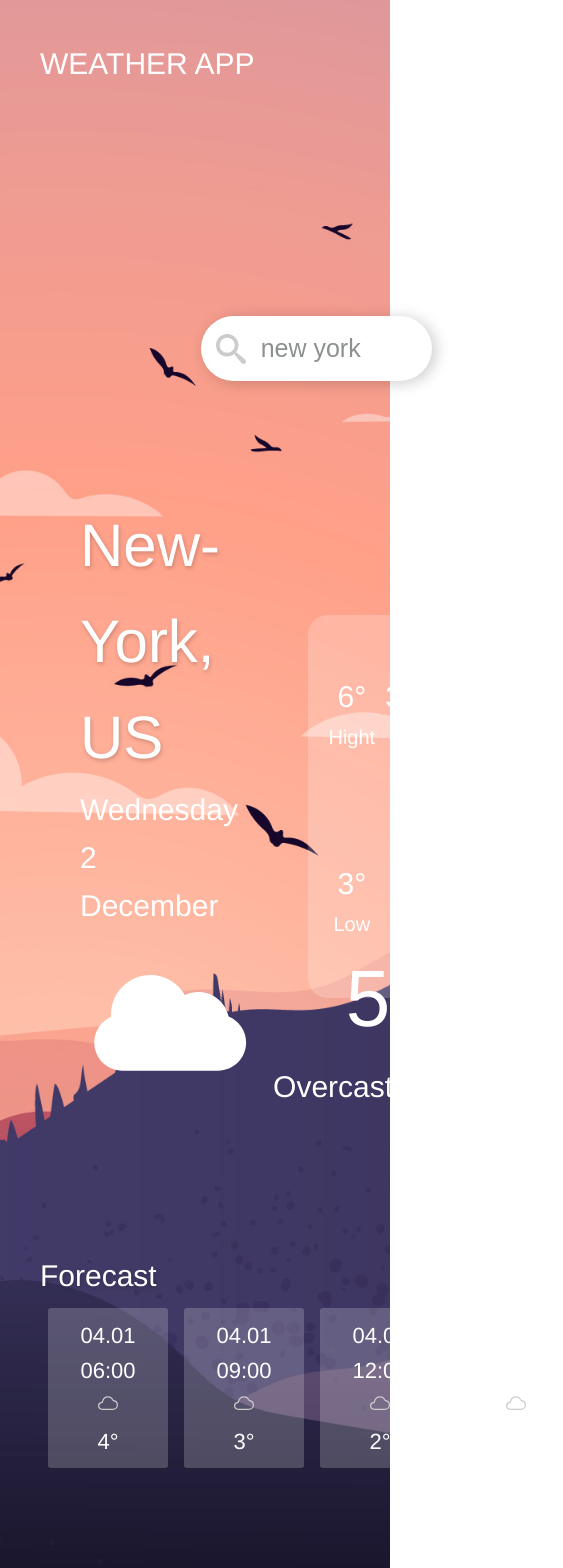
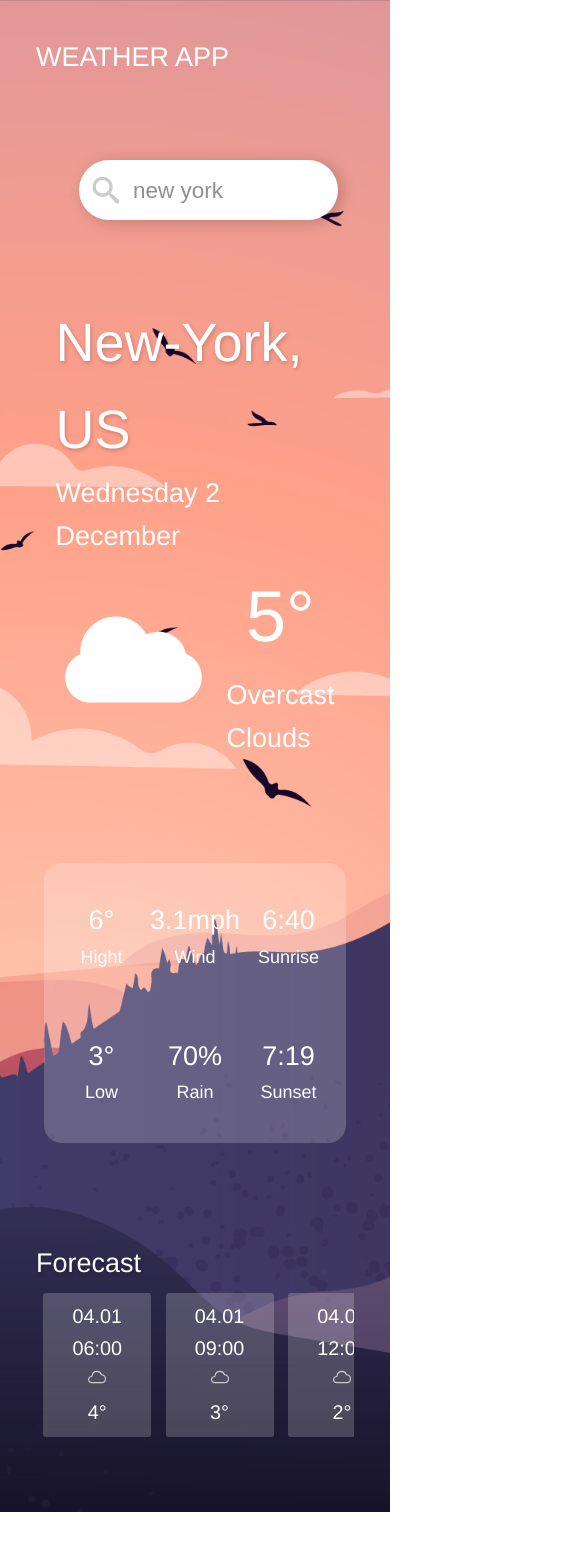
Before and after one commit to barsh11/WeatherApp, a React (Create React App) app: page / in a window 390 px wide. Shown: the top 1568 px of the page, 563 px wide, since content can reach past the window. After the commit the page ends 1512 px from the top, so only its background shows below. Built offline with nearby package versions, Linux system fonts and the light colour scheme.

Commit message:
added responsiveness

```diff
--- a/src/App.js
+++ b/src/App.js
@@ -4,13 +4,14 @@ import GlobalStyle from './style/globalStyle';
 import Typography from './components/UI/Typography/Typography';
 import img from './assets/coverPhoto.jpg';
 import Input from './components/UI/Input/Input';
-import DailyReview from './components/CurrConditions/CurrConditions';
+import CurrConditions from './components/CurrConditions/CurrConditions';
 import CurrParameters from './components/CurrParameters/CurrParameters';
 import Forecast from './components/Forecast/Forecast';
 
 const Sdiv= styled.div`
   width: 100%;
   height: 100%;
+  min-height: 100vh;
   padding: 4rem;
 
   background-image: url(${img});
@@ -23,6 +24,16 @@ const Sdiv= styled.div`
   grid-gap: 1rem;
   align-items: center;
   justify-items: center;
+
+  @media only screen and (max-width: 56.25em){
+    grid-template-rows: 1fr 1fr 3.5fr 2.5fr 2fr;
+    grid template-columns: 1fr;
+  }
+
+  @media only screen and (max-width: 31.25em){
+    grid-template-rows: 0.3fr 0.5fr 2fr 1.5fr 1fr;
+    grid-gap: 0.8rem;
+  }
 `;
 
 const SLabel= styled(Typography)`
@@ -38,21 +49,35 @@ const SInput= styled(Input)`
   grid-column: 1 / -1;
 `;
 
-const SDailyReview= styled(DailyReview)`
+const SCurrConditions= styled(CurrConditions)`
   grid-row: 3 / span 1;
   grid-column: 1 / span 1;
 
   justify-self: start;
+
+  @media only screen and (max-width: 56.25em){
+    grid-column: 1 / -1;
+    justify-self: center;
+  }
 `;
 
 const SCurrParameters= styled(CurrParameters)`
   grid-row: 3 / span 1;
   grid-column: 2 / span 1;
+
+  @media only screen and (max-width: 56.25em){
+    grid-row: 4 / span 1;
+    grid-column: 1 / -1;
+  }
 `;
 
 const SForecast= styled(Forecast)`
   grid-row: 4 / -1;
   grid-column: 1 / -1;
+
+  @media only screen and (max-width: 56.25em){
+    grid-row: 5 / -1;
+  }
 `;
 
 function App() {
@@ -66,7 +91,7 @@ function App() {
         uppercase= {true}
         text= 'weather app'/>
         <SInput />
-        <SDailyReview
+        <SCurrConditions
         data= {{
                 city: 'New-York',
                 country: 'US',
--- a/src/components/CurrConditions/CurrConditions.jsx
+++ b/src/components/CurrConditions/CurrConditions.jsx
@@ -15,6 +15,10 @@ const SCurrWeather= styled(CurrWeather)`
     align-self: center;
 
     margin-right: -13rem;
+
+    @media only screen and (max-width: 75em){
+        margin-right: 0;
+    }
 `;
 
 const CurrConditions= props => {
--- a/src/components/CurrParameters/CurrParameters.jsx
+++ b/src/components/CurrParameters/CurrParameters.jsx
@@ -15,6 +15,14 @@ const SCurrParametersWrapper= styled.div`
     grid-template-columns: 1fr 1fr 1fr;
     align-items: center;
     grid-gap: 1rem;
+
+    @media only screen and (max-width: 56.25em){
+        height: 70%;
+    }
+
+    @media only screen and (max-width: 31.25em){
+        width: 95%;
+    }
 `;
 
 const CurrParameters= props => {
--- a/src/components/UI/Input/Input.jsx
+++ b/src/components/UI/Input/Input.jsx
@@ -7,6 +7,14 @@ const SInputWrapper= styled.div`
     align-items: center;
 
     width: 50%;
+
+    @media only screen and (max-width: 56.25em){
+        width: 65%;
+    }
+
+    @media only screen and (max-width: 31.25em){
+        width: 90%;
+    }
 `;
 
 const SInput= styled.input`
--- a/src/style/globalStyle.js
+++ b/src/style/globalStyle.js
@@ -19,6 +19,10 @@ export const htmlStyles = css`
     box-sizing: border-box;
 
     font-size: 62.5%; /*1rem==10px / 10px/16px=87.5%*/
+
+    @media only screen and (max-width: 31.25em){
+        font-size: 56.25%; /*1rem==9px / 9px/16px=56.25%*/
+    }
 `;
 
 export const generalStyles= css`
```
